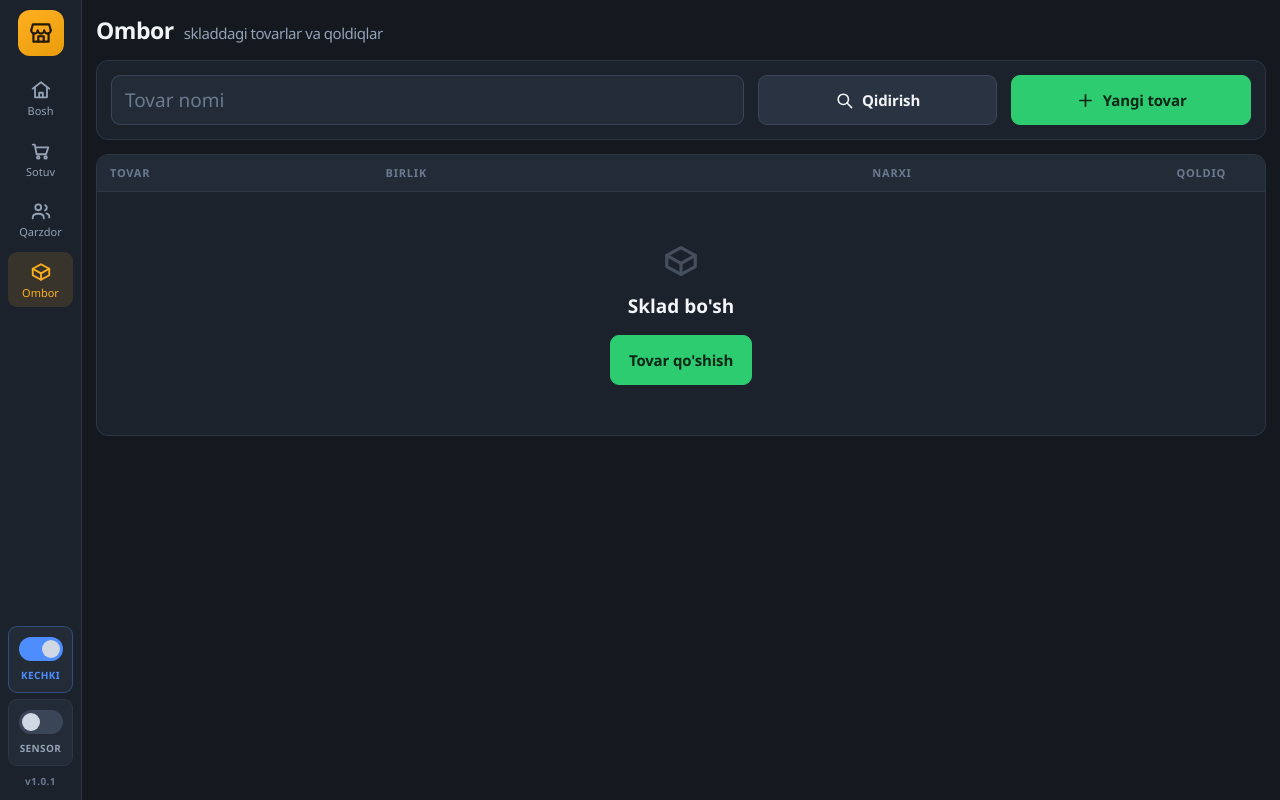
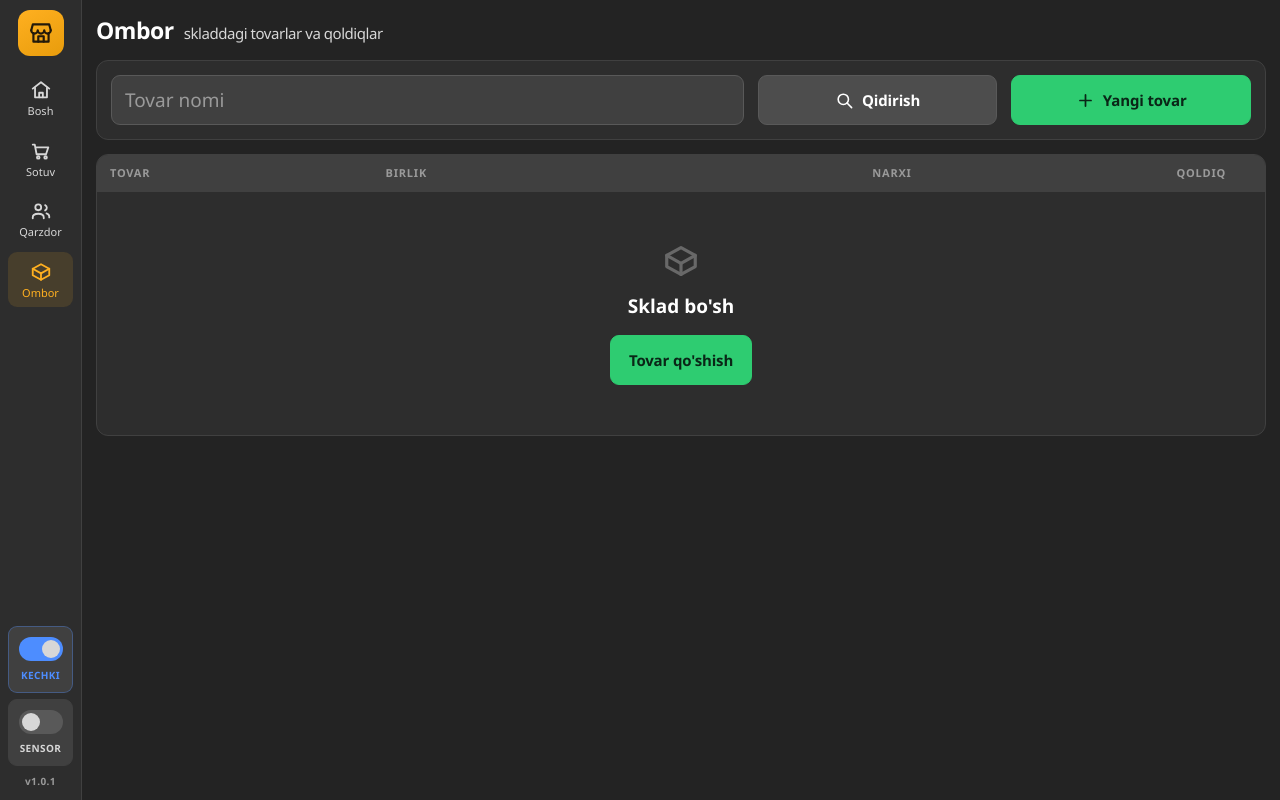
Before and after one commit to OSSWebDeveloper/ulugbek_xozmag, a Django app: page /ombor/ in a window 1280 px wide. Run offline with Django 5.2, Linux system fonts and the light colour scheme; data that the repository does not hold is empty.

Commit message:
Kechki mavzu fonlari my.gov.uz palitrasiga o'tkazildi
Eski fonlar ko'kimtir-kulrang edi (#14181f, #1c222c, #232b37). Endi
portaldagidek neytral kulrang: #232323 / #2d2d2d / #404040 / #4d4d4d,
chegaralar #404040 va #595959, matnlar #fff / #d7d7d7 / #9a9a9a.

Urg'u ranglari (sariq, yashil, qizil, ko'k) va kunduzgi mavzu tegilmadi —
foydalanuvchining tanlovi: kunduzgisi o'zimizniki yaxshiroq.

Palitraga bog'liq eski literallar ham tuzatildi: tugma va maydon hover
chegarasi, richag dastasi, scrollbar, oyna foni.

```diff
--- a/static/css/uslub.css
+++ b/static/css/uslub.css
@@ -13,16 +13,18 @@
   --radius-s: 9px;
 
   /* Quyuq palitra */
-  --fon: #14181f;
-  --panel: #1c222c;
-  --panel-2: #232b37;
-  --panel-3: #2a3341;
-  --chegara: #2c3644;
-  --chegara-2: #3a4657;
+  /* Kechki mavzu yuzalari — my.gov.uz portalining qiymatlari (neytral kulrang,
+     ko'kimtir emas). Urg'u ranglari o'zimizniki bo'lib qoladi. */
+  --fon: #232323;
+  --panel: #2d2d2d;
+  --panel-2: #404040;
+  --panel-3: #4d4d4d;
+  --chegara: #404040;
+  --chegara-2: #595959;
 
-  --matn-rang: #f2f4f7;
-  --matn-2: #94a2b6;
-  --matn-3: #6b7a90;
+  --matn-rang: #ffffff;
+  --matn-2: #d7d7d7;
+  --matn-3: #9a9a9a;
 
   --urgu: #ffb020;          /* asosiy amal */
   --urgu-quyuq: #e89c0c;
@@ -110,7 +112,7 @@ body {
 ::-webkit-scrollbar { width: 10px; height: 10px; }
 ::-webkit-scrollbar-track { background: var(--fon); }
 ::-webkit-scrollbar-thumb { background: var(--chegara-2); border-radius: 6px; }
-::-webkit-scrollbar-thumb:hover { background: #4a5769; }
+::-webkit-scrollbar-thumb:hover { background: #6e6e6e; }
 
 /* ================= Yon menyu ================= */
 .yon-menyu {
@@ -194,7 +196,7 @@ body {
   position: absolute;
   top: 3px; left: 3px;
   width: 18px; height: 18px;
-  background: #cfd8e3;
+  background: #d7d7d7;
   border-radius: 50%;
   transition: left .18s cubic-bezier(.4, 0, .2, 1), background .18s ease;
 }
@@ -270,7 +272,7 @@ body:not(.kunduzgi) #mavzu-richag .dasta { left: 23px; }
   user-select: none;
   transition: background .12s ease, border-color .12s ease, transform .1s ease;
 }
-.tugma:hover { background: #33404f; border-color: #46566a; }
+.tugma:hover { background: #4d4d4d; border-color: #6e6e6e; }
 .tugma:active { transform: translateY(1px); }
 .tugma:focus-visible { outline: 2px solid var(--urgu); outline-offset: 2px; }
 
@@ -431,7 +433,7 @@ body:not(.rejim-sensor) .faqat-sensor { display: none !important; }
   transition: border-color .12s ease, box-shadow .12s ease;
 }
 .kirish::placeholder { color: var(--matn-3); }
-.kirish:hover { border-color: #46566a; }
+.kirish:hover { border-color: #6e6e6e; }
 .kirish:focus {
   outline: none;
   border-color: var(--urgu);
@@ -830,7 +832,7 @@ body.kb-ochiq .oyna { max-height: 52vh; }
 .oyna-fon {
   position: fixed;
   inset: 0;
-  background: rgba(8, 11, 15, .72);
+  background: rgba(0, 0, 0, .66);
   backdrop-filter: blur(3px);
   display: none;
   z-index: 50;
```
